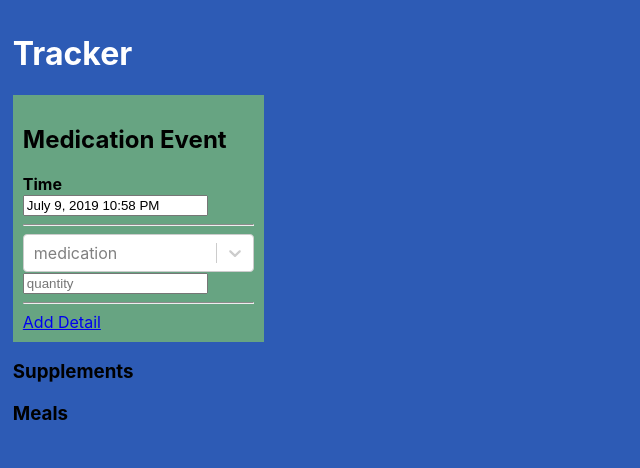
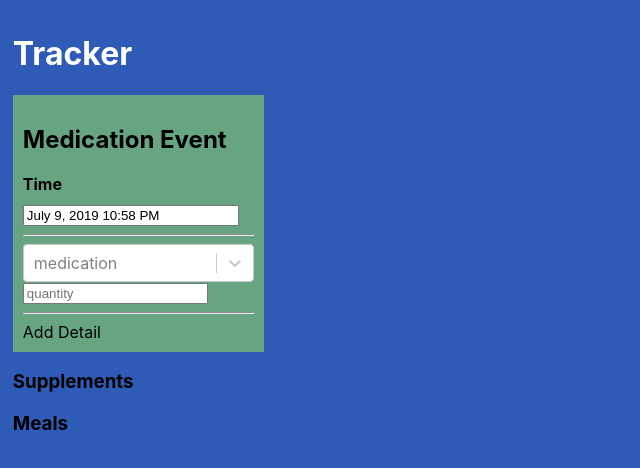
Before and after one commit to rcmoret/tracker-web-app, a React (Create React App) app: page / in a window 1280 px wide. Shown: the top 468 px of the page, without its empty margins (0-640 px from the left). Built offline with nearby package versions, Linux system fonts and the light colour scheme; no server answers.

Commit message:
Flex style the details a bit

```diff
--- a/src/App.css
+++ b/src/App.css
@@ -22,13 +22,44 @@ h1 {
   color: white;
 }
 
+.mg-bottom {
+  margin-bottom: 10px;
+}
+
 .medication-event-form {
   background: #67A482; /* green */
   padding: 4%;
 }
 
+.medication-event-form .datepicker {
+  width: 90%;
+}
+
+
+.medication-event-form .datepicker .react-datepicker-wrapper {
+  width: 100%;
+}
+
+.medication-event-form .datepicker .react-datepicker-wrapper .react-datepicker__input-container {
+  width: 100%;
+}
+
+.medication-event-form .datepicker .react-datepicker-wrapper .react-datepicker__input-container input {
+  width: 100%;
+}
+
+.medication-form-detail .quantity {
+  display: flex;
+  justify-content: space-between;
+}
+
 hr.horizontal-separator {
   border-top: 1px solid #8c8b8b;
+}
+
+a, a:visited {
+  text-decoration: none;
+  color: black;
 }
 
 .left {
--- a/src/components/Forms/Medication/Detail.js
+++ b/src/components/Forms/Medication/Detail.js
@@ -52,12 +52,18 @@ export default (props) => {
         placeholder={typePlaceholder}
         value={value}
       />
+      <div className={quantity}>
+        <span className='input'>
           <input
             value={detail.quantity}
             onChange={onQuantityChange}
             placeholder={quantity}
           />
+        </span>
+        <span className='unit'>
           {unit}
+        </span>
+      </div>
     </div>
   )
 }
--- a/src/components/Forms/Medication/Event.js
+++ b/src/components/Forms/Medication/Event.js
@@ -44,9 +44,10 @@ export default ({ dispatch, newEvent, types }) => {
   return(
     <div className='medication-event-form'>
       <h2>{titleize(event)}</h2>
-      <div>
+      <div className='mg-bottom'>
         <strong>{titleize(caption)}</strong>
       </div>
+      <div className='datepicker'>
         <DatePicker
           selected={displayTime}
           onChange={editDateTime}
@@ -56,6 +57,7 @@ export default ({ dispatch, newEvent, types }) => {
           timeCaption={titleize(caption)}
           dateFormat={dateFormat}
         />
+      </div>
       {newEvent.details.map((detail, index) => (
         <Detail
           key={index}
```
Lines whose indentation alone changed are shown as unchanged.
